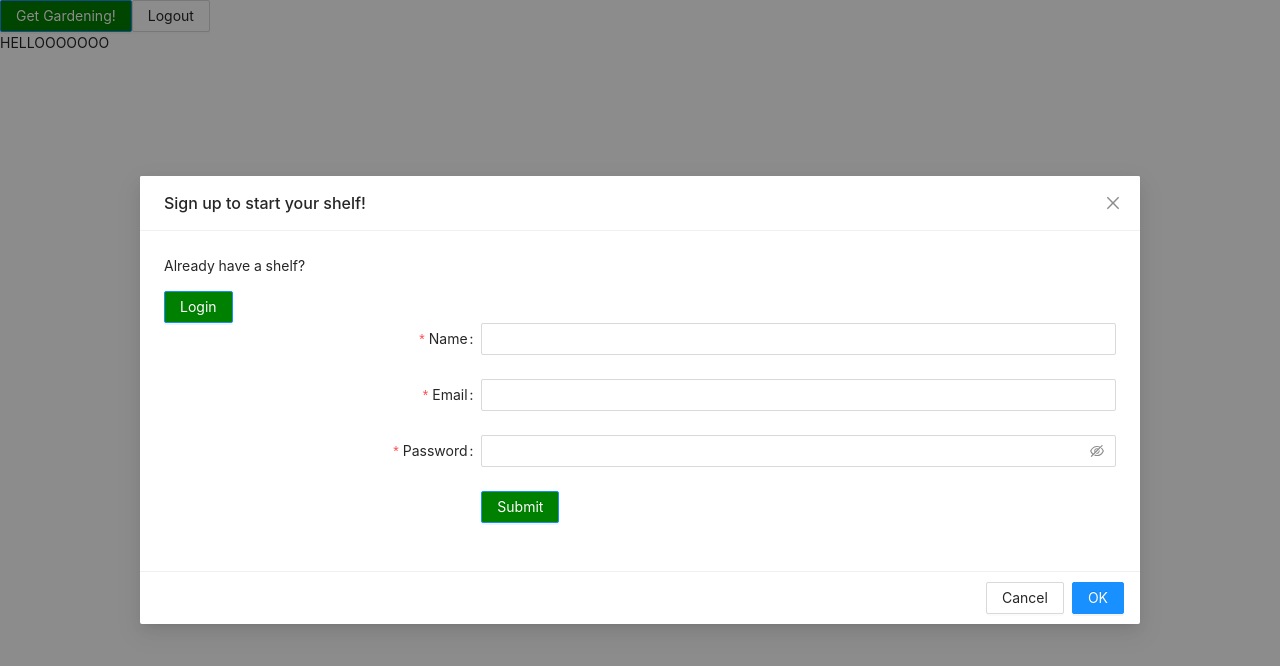
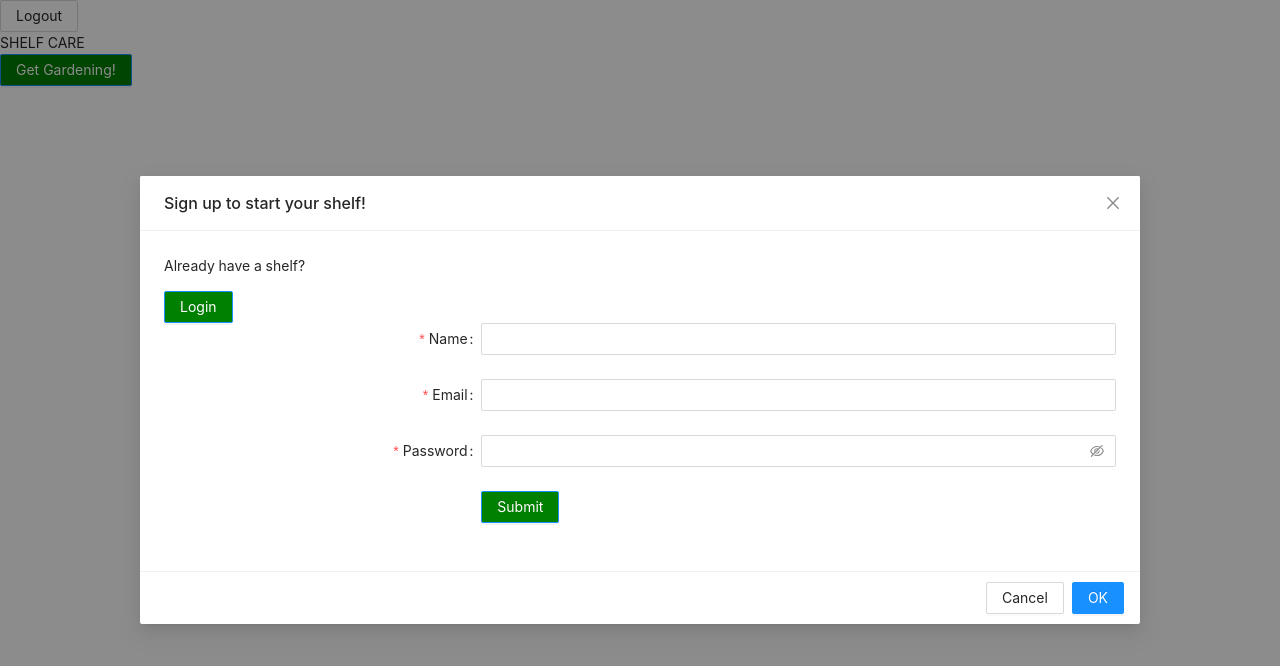
Before and after one commit to unanswerable-hog-splatch/plant-app, a React (Create React App) app: page / in a window 1280 px wide. Both pictures are taken after a click on the button "Get Gardening!". Shown: the top 666 px of the page. Built offline with nearby package versions, Linux system fonts and the light colour scheme.

Commit message:
changing around landing buttons

```diff
--- a/src/components/nav/Navbar.js
+++ b/src/components/nav/Navbar.js
@@ -14,7 +14,7 @@ export default function NavBar() {
     return (
         <div>
             <>
-                <Button className="nav-buttons" type="primary" onClick={() => setVisible(true)}>
+                {/* <Button className="nav-buttons" type="primary" onClick={() => setVisible(true)}>
                     Get Gardening!
                 </Button>
                 <Modal
@@ -26,7 +26,7 @@ export default function NavBar() {
                     width={1000}
                 >
                     < SignupForm />
-                </Modal>
+                </Modal> */}
                 <Button onClick={Auth.logout}>Logout</Button>
             </>
         </div>
--- a/src/pages/Home.js
+++ b/src/pages/Home.js
@@ -8,14 +8,18 @@ import { Modal, Button } from 'antd';
 import { useState } from 'react';
 import 'antd/dist/antd.css';
 import AddPlantForm from '../components/addPlant/AddPlantForm';
+import SignupForm from '../components/nav/SignupForm'
+
 
 
 export default function Home() {
   const [addPlantVisible, setAddPlantVisible] = useState(false);
+  const [visible, setVisible] = useState(false);
+
 
   return (
 
-    <>
+    <div className="landing-screen">
       {/* <Calendar /> */}
       {/* If user is logged in, the calendar is displayed. If not, Login and Sign Up buttons are displayed */}
       {Auth.isLoggedIn() ?
@@ -36,10 +40,27 @@ export default function Home() {
         </>
         : (
           <>
-            HELLOOOOOOO
+            <div className="landing-title">
+              SHELF CARE
+              <div className="sign-in-btns">
+              <Button className="nav-buttons" type="primary" onClick={() => setVisible(true)}>
+                    Get Gardening!
+                </Button>
+                <Modal
+                    title="Sign up to start your shelf!"
+                    centered
+                    visible={visible}
+                    onOk={() => setVisible(false)}
+                    onCancel={() => setVisible(false)}
+                    width={1000}
+                >
+                    < SignupForm />
+                </Modal>
+                </div>
+            </div>
           </>
         )
       }
-    </>
+    </div>
   );
 }
```
Lines whose indentation alone changed are shown as unchanged.
